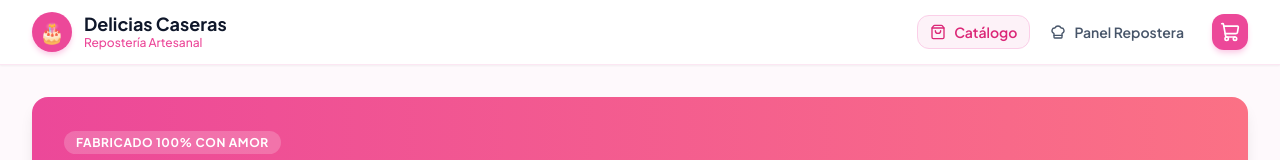
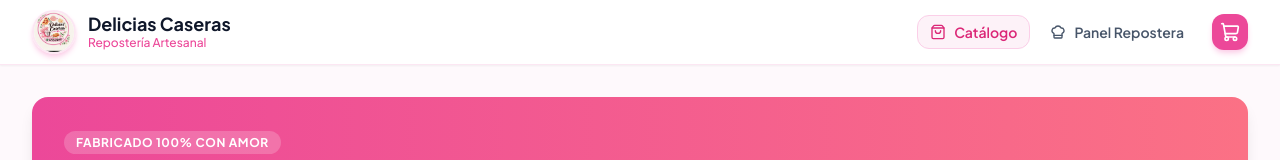
Before and after one commit to kevinbenke0-max/reposteria__app, a plain HTML site: page index.html in a window 1280 px wide. Shown: the top 160 px of the page. Drawn offline with nearby package versions, Linux system fonts and the light colour scheme.

Commit message:
Update index.html

```diff
--- a/index.html
+++ b/index.html
@@ -28,9 +28,7 @@
   <header class="bg-white border-b border-pink-100 sticky top-0 z-30 shadow-sm">
     <div class="max-w-7xl mx-auto px-4 sm:px-6 lg:px-8 h-16 flex items-center justify-between">
       <div class="flex items-center gap-3">
-        <div class="w-10 h-10 rounded-full bg-pink-500 text-white flex items-center justify-center font-bold text-xl shadow-md shadow-pink-200">
-          🎂
-        </div>
+       <img src="logo.jpg" alt="Delicias Caseras" class="w-11 h-11 rounded-full object-cover shadow-md shadow-pink-200 border-2 border-pink-100">
         <div>
           <h1 class="font-bold text-slate-900 leading-tight text-lg">Delicias Caseras</h1>
           <p class="text-xs text-pink-500 font-medium">Repostería Artesanal</p>
```
